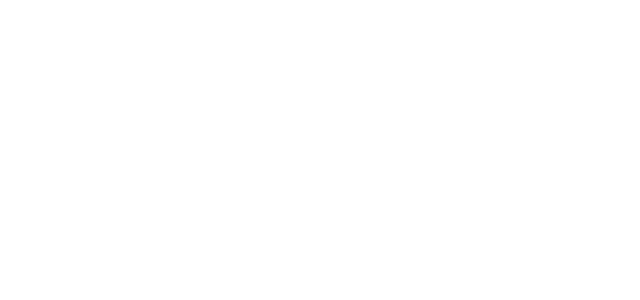
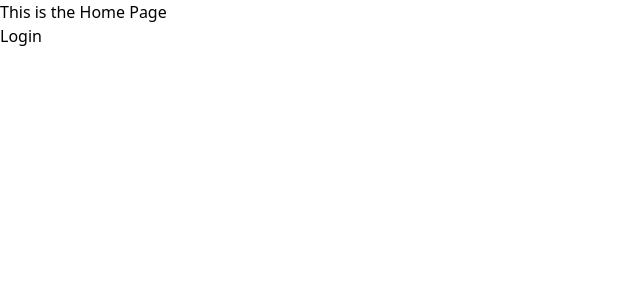
Before and after one commit to robfoss/openai-app, a Next.js app: page / in a window 1280 px wide. Shown: the top 300 px of the page, without its empty margins (0-640 px from the left). Built offline with nearby package versions, Linux system fonts and the light colour scheme.

Commit message:
rearranged folder structure for auth0

```diff
--- /dev/null
+++ b/pages/api/auth/[...auth0].js
@@ -0,0 +1,3 @@
+import { handleAuth } from '@auth0/nextjs-auth0';
+
+export default handleAuth();
--- a/src/app/page.js
+++ b/src/app/page.js
@@ -1,7 +1,14 @@
 import { Inter } from 'next/font/google';
-
+import Link from 'next/link';
 const inter = Inter({ subsets: ['latin'] });
 
 export default function Home() {
-  return <main></main>;
+  return (
+    <main>
+      <h1>This is the Home Page</h1>
+      <div>
+        <Link href={'/api/auth/login'}>Login</Link>
+      </div>
+    </main>
+  );
 }
--- /dev/null
+++ b/src/app/post/[postId]/page.jsx
@@ -0,0 +1,7 @@
+import React from 'react';
+
+const Post = () => {
+  return <div>Post</div>;
+};
+
+export default Post;
--- /dev/null
+++ b/src/app/post/new/page.jsx
@@ -0,0 +1,7 @@
+import React from 'react';
+
+const NewPost = () => {
+  return <div>NewPost</div>;
+};
+
+export default NewPost;
--- /dev/null
+++ b/src/app/post/page.jsx
@@ -0,0 +1,7 @@
+import React from 'react';
+
+const PostPage = () => {
+  return <div>PostPage</div>;
+};
+
+export default PostPage;
--- /dev/null
+++ b/src/app/tokens/token-topup/page.jsx
@@ -0,0 +1,7 @@
+import React from 'react';
+
+const TokenTopUpPage = () => {
+  return <div>TokenTopUpPage</div>;
+};
+
+export default TokenTopUpPage;
```
Also changed, not shown: pages/api/hello/route.js (renamed from src/app/api/hello/route.js), src/app/tokens/page.jsx (added).
